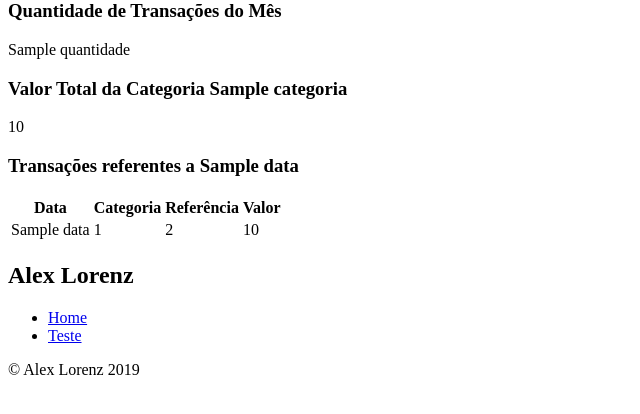
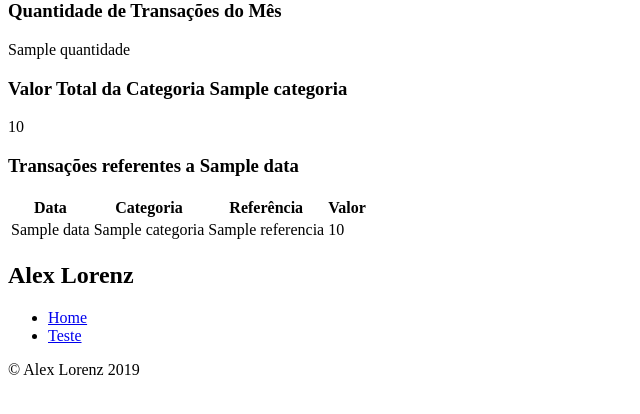
Before and after one commit to AlexLorenz/ContaPessoal, a Flask app: template templates/painel.html in a window 1280 px wide. Shown: the part 219-633 px from the top of the page, without its empty margins (0-640 px from the left). Run offline with Flask 2, Linux system fonts and the light colour scheme; the template is opened without the code that fills it: most values are stand-ins (such as "Sample title", 1, 10 or a date in 2020); parts of the project's set-up code (start-up, migrations or seed data) failed here and were passed over.

Commit message:
Correções
visualização das referencias e categorias

```diff
--- a/main.py
+++ b/main.py
@@ -33,7 +33,7 @@ def ola():
                            data = '2019-07',
                            quantidade= extrato.quantidadeTransacoes(),
                            extrato = lista,
-                           categoria=categoria1,
+                           categoria=categoria3,
                            valorCategoria=extrato.valorTransacoesPorCategoria(categoria1),
                            Data=data,
                            transacoesData= extrato.mostraTransacoesPorData(data))
--- a/templates/painel.html
+++ b/templates/painel.html
@@ -66,8 +66,8 @@
                 {% for transacao in transacoesData %}
                     <tr>
                         <td>{{ transacao.data }} </td>
-                        <td> 1 </td>
-                        <td> 2 </td>
+                        <td>{{ transacao.categoria }}</td>
+                        <td>{{ transacao.referencia}}</td>
                         <td>{{ transacao.valor }}</td>
                     </tr>
                 {% endfor %}
```
